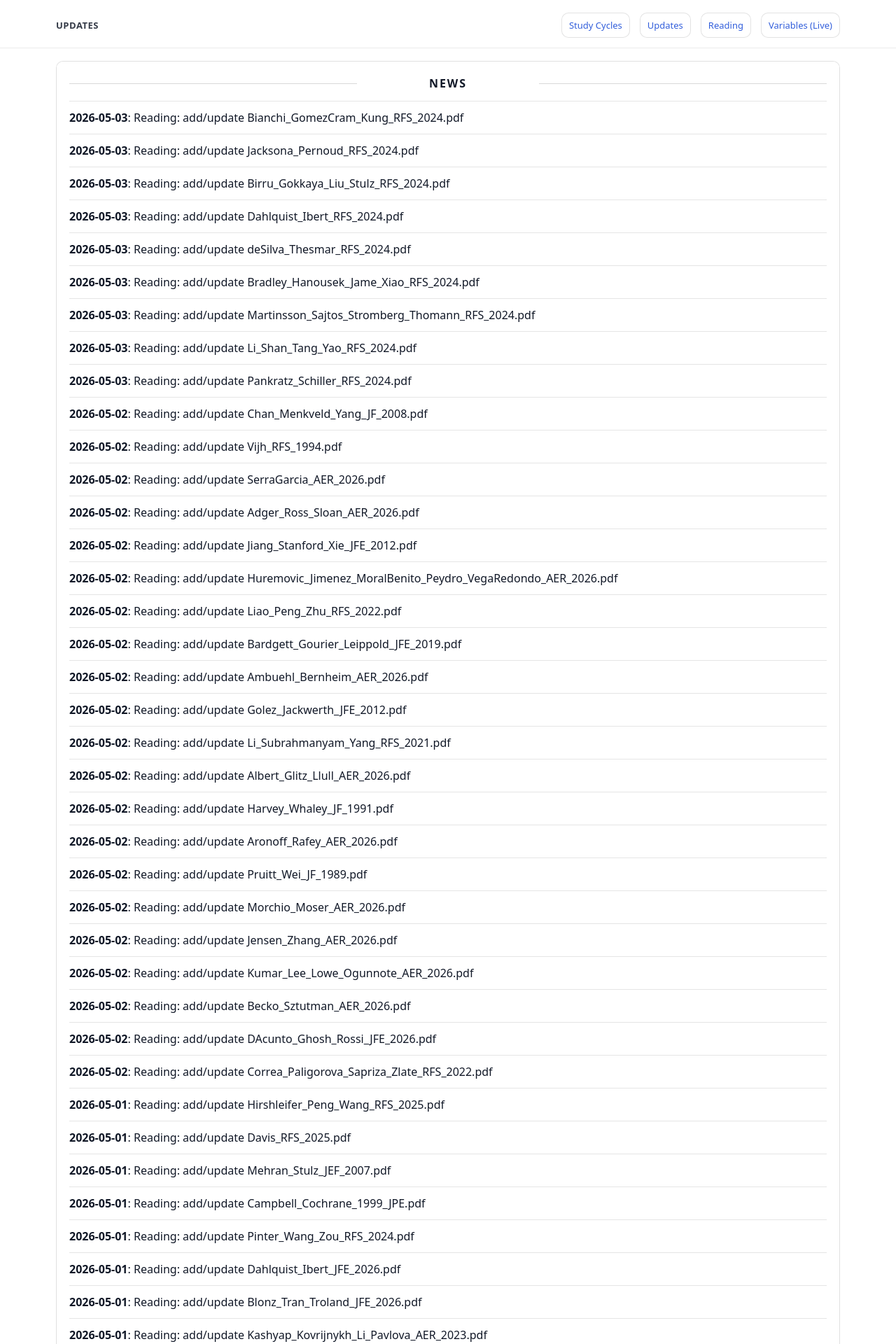
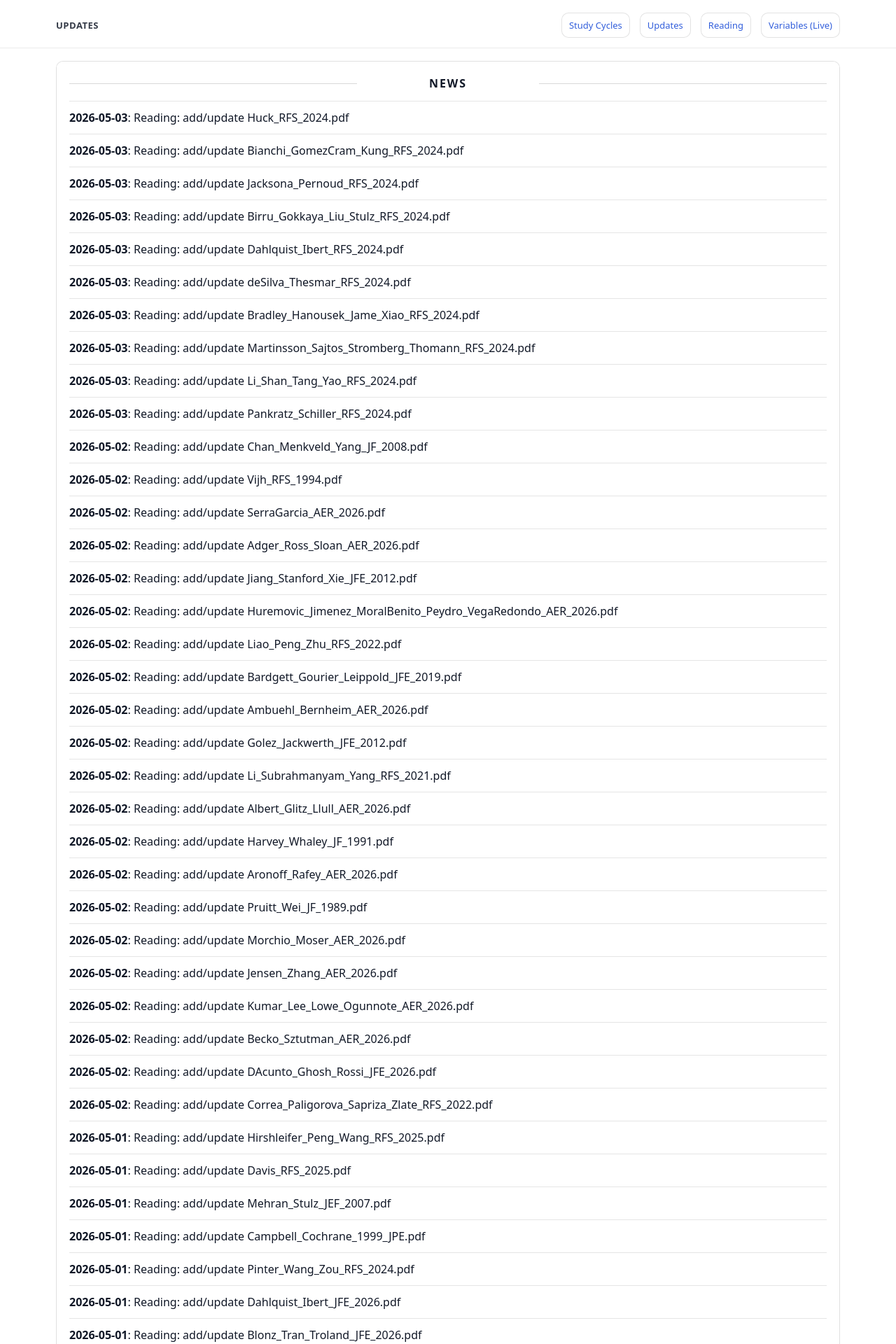
Before and after one commit to yaxinzn/study-archive, a Jekyll site: the page built from updates/index.md, in a window 1280 px wide. Shown: the top 1920 px of the page at 70% size. Built offline with Jekyll 4.4.1, drawn with Linux system fonts in a browser that asks for light colours; some of the changed text lies outside the part shown.

Commit message:
chore: update NEWS feed

```diff
--- a/_data/news.yml
+++ b/_data/news.yml
@@ -1,4 +1,7 @@
 # Auto-generated update history (sorted newest -> oldest). Do not edit manually.
+- ts: "1777795242"
+  date: "2026-05-03"
+  title: "Reading: add/update Huck_RFS_2024.pdf"
 - ts: "1777761223"
   date: "2026-05-03"
   title: "Reading: add/update Bianchi_GomezCram_Kung_RFS_2024.pdf"
```
